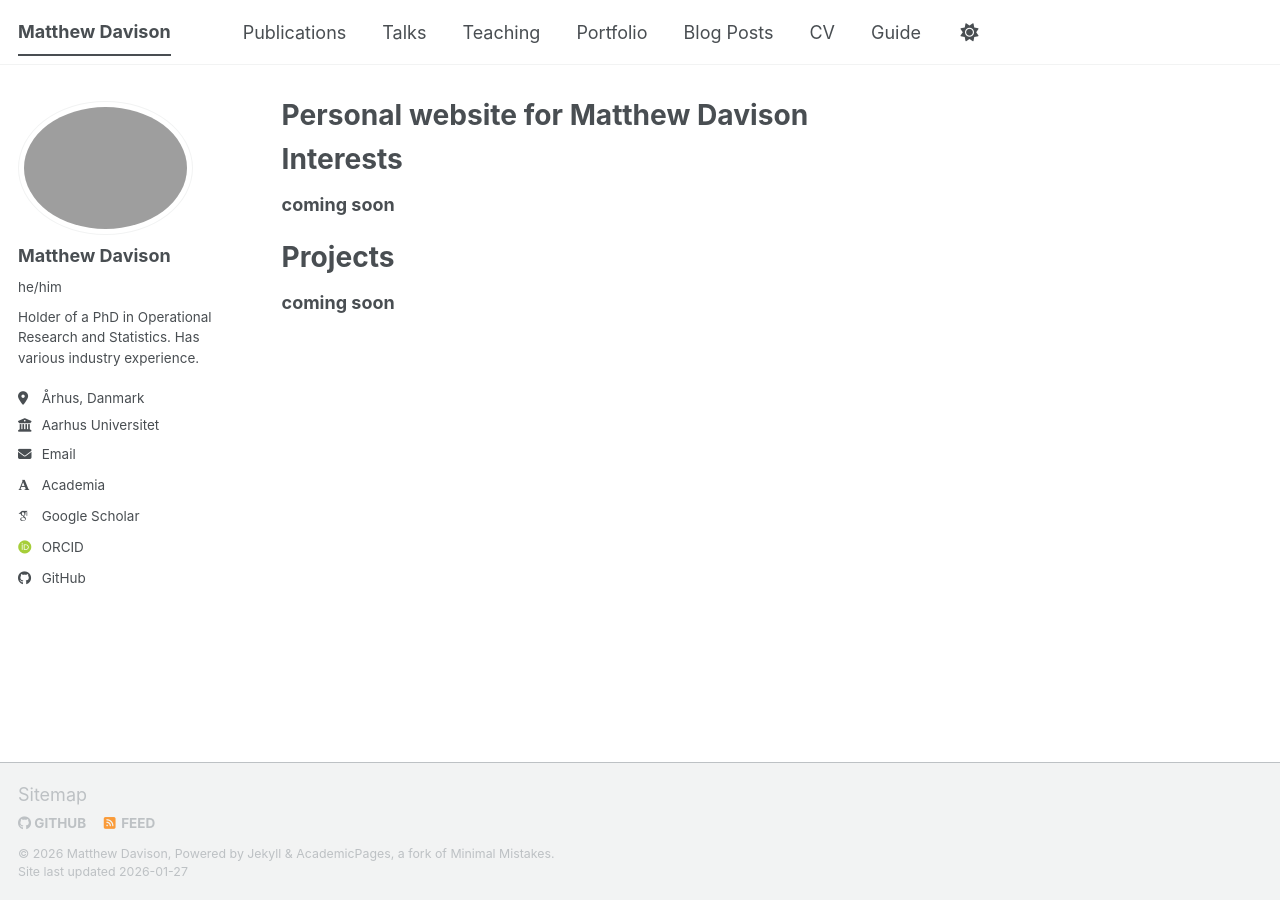
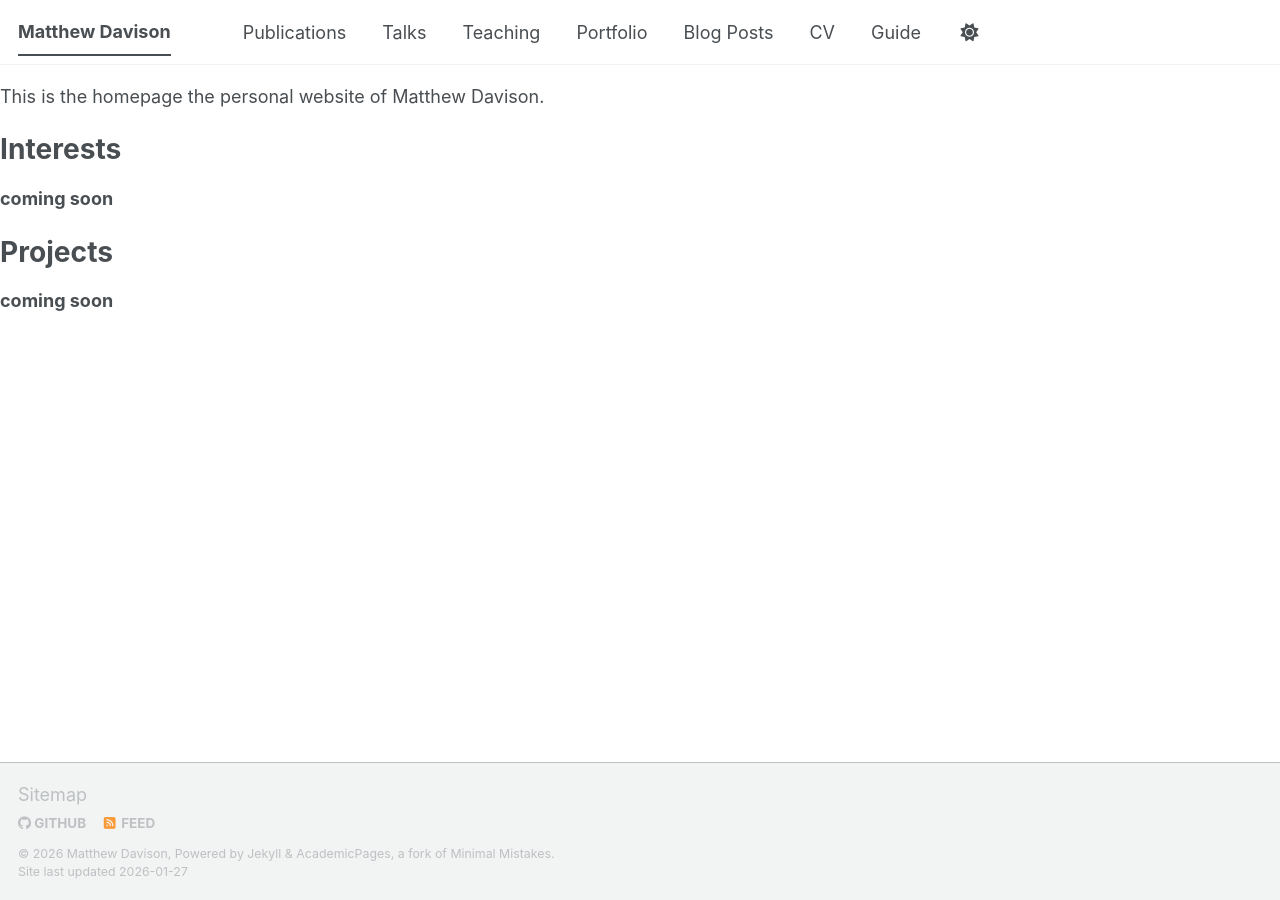
Before and after one commit to Mattmandav/mattmandav.github.io, a Jekyll site: the page built from _pages/about.md, in a window 1280 px wide. Built offline with Jekyll 4.4.1, drawn with Linux system fonts in a browser that asks for light colours; some web fonts are replaced; a script bundle is joined from its source files by our own code; our own code applies the rules of GitHub Pages for plain Markdown files; library files that are not in the unit come from our copies; some of the changed lines change nothing that is shown.

Commit message:
Removing pages

```diff
--- a/_config.yml
+++ b/_config.yml
@@ -237,24 +237,24 @@ collections:
 
 # These settings control how pages and collections are included in the site
 defaults:
-  # _posts
-  - scope:
-      path: ""
-      type: posts
-    values:
-      layout: single
-      author_profile: true
-      read_time: true
-      comments: true
-      share: true
-      related: true
-  # _pages
-  - scope:
-      path: ""
-      type: pages
-    values:
-      layout: single
-      author_profile: true
+  # # _posts
+  # - scope:
+  #     path: ""
+  #     type: posts
+  #   values:
+  #     layout: single
+  #     author_profile: true
+  #     read_time: true
+  #     comments: true
+  #     share: true
+  #     related: true
+  # # _pages
+  # - scope:
+  #     path: ""
+  #     type: pages
+  #   values:
+  #     layout: single
+  #     author_profile: true
   # _teaching
   - scope:
       path: ""
@@ -273,15 +273,15 @@ defaults:
       author_profile: true
       share: true
       comments: true
-  # _portfolio
-  - scope:
-      path: ""
-      type: portfolio
-    values:
-      layout: single
-      author_profile: true
-      share: true
-      comment: true
+  # # _portfolio
+  # - scope:
+  #     path: ""
+  #     type: portfolio
+  #   values:
+  #     layout: single
+  #     author_profile: true
+  #     share: true
+  #     comment: true
   # _talks
   - scope:
       path: ""
--- a/_pages/about.md
+++ b/_pages/about.md
@@ -6,6 +6,8 @@ redirect_from:
   - /about/
   - /about.html
 ---
+
+This is the homepage the personal website of Matthew Davison.
 
 Interests
 ======
--- a/_sass/theme/_air_light.scss
+++ b/_sass/theme/_air_light.scss
@@ -8,7 +8,7 @@ $dark-primary-color         : mix(#000, $primary-color, 40%);
 $darker-primary-color       : mix(#000, $primary-color, 60%);
 $light-primary-color        : mix(#000, $primary-color, 50%);
 
-$background                 : #D9CAB0;
+$background                 : #d9cab0;
 $background-light           : mix(#fff, $background, 20%);
 $background-lighter         : mix(#fff, $background, 90%);
 $text                       : #222831;
```
